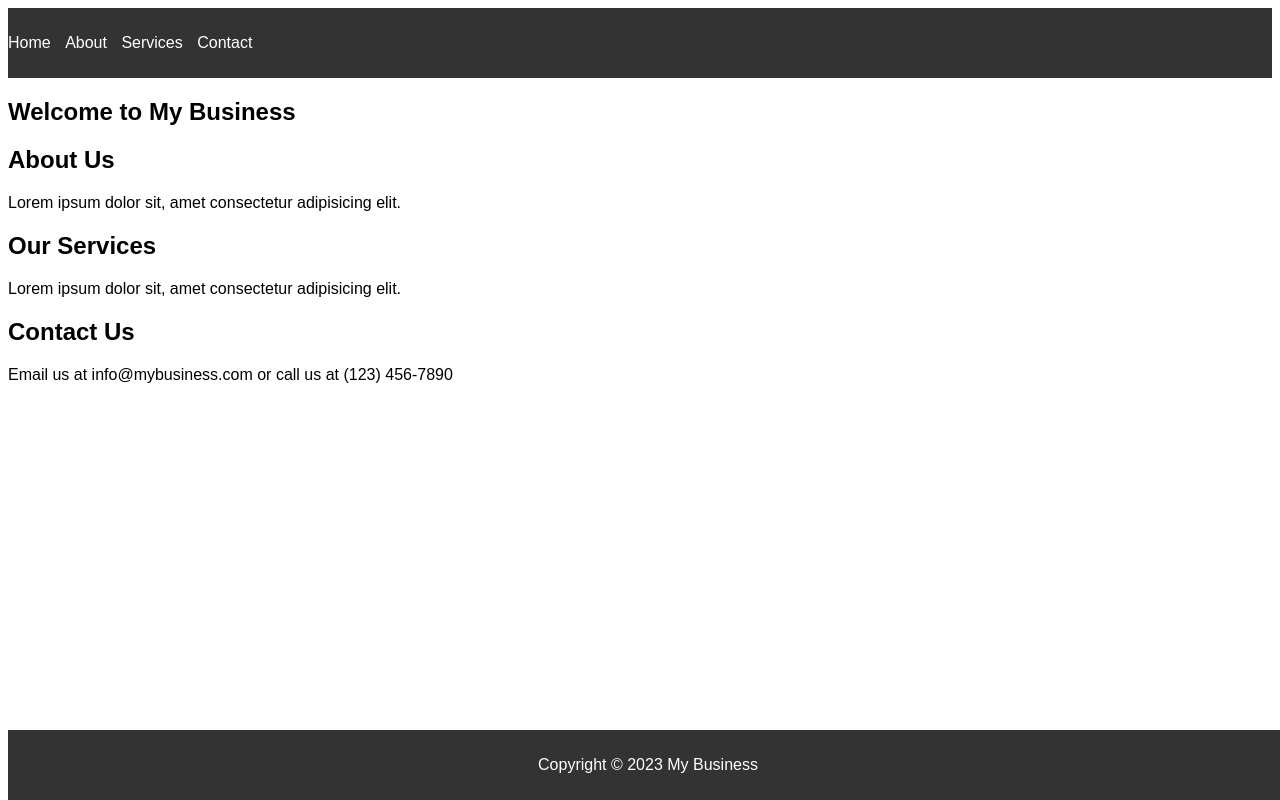
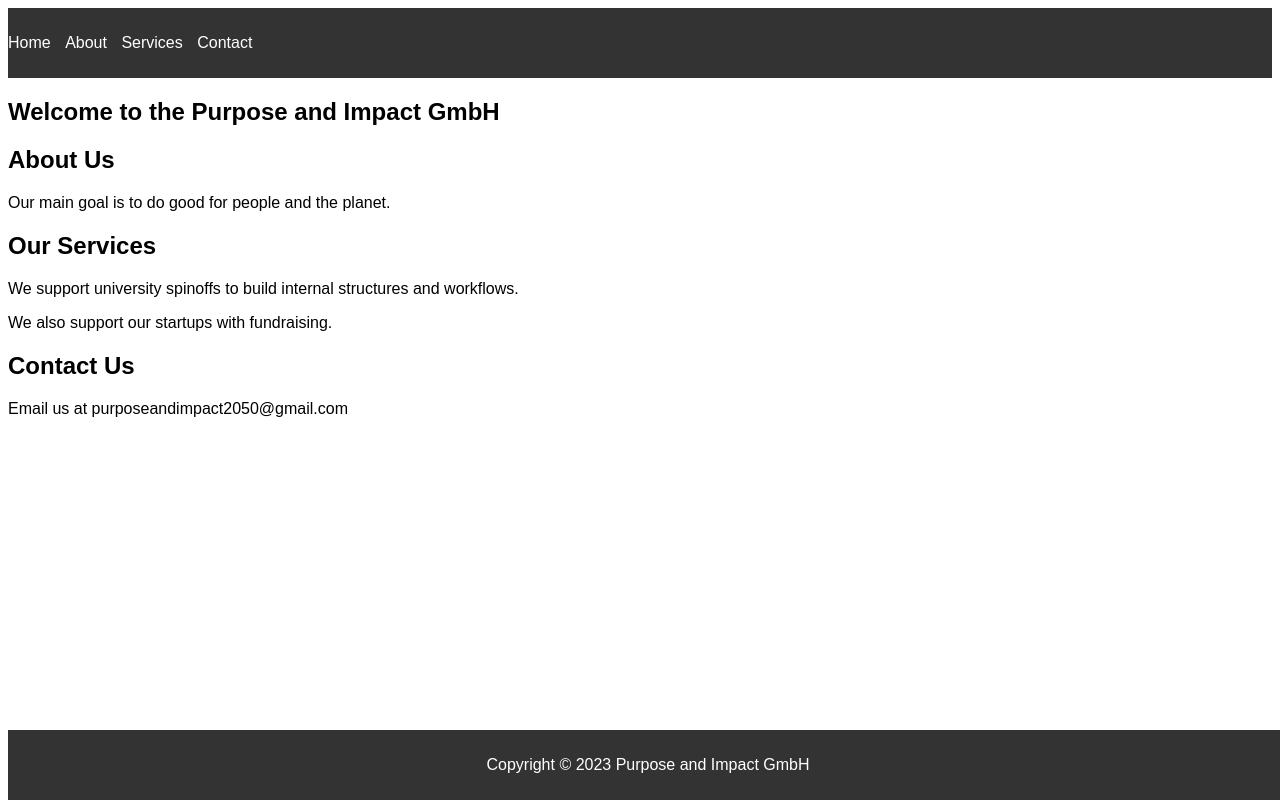
Before and after one commit to h1054454/myfirstwebsite, a plain HTML site: page index.html in a window 1280 px wide. Drawn offline with Linux system fonts and the light colour scheme.

Commit message:
Update index.html

```diff
--- a/index.html
+++ b/index.html
@@ -19,26 +19,27 @@
     </header>
 
     <section id="home">
-        <h1>Welcome to My Business</h1>
+        <h1>Welcome to the Purpose and Impact GmbH</h1>
     </section>
 
     <section id="about">
         <h2>About Us</h2>
-        <p>Lorem ipsum dolor sit, amet consectetur adipisicing elit.</p>
+        <p>Our main goal is to do good for people and the planet.</p>
     </section>
 
     <section id="services">
         <h2>Our Services</h2>
-        <p>Lorem ipsum dolor sit, amet consectetur adipisicing elit.</p>
+        <p>We support university spinoffs to build internal structures and workflows.</p>
+        <p>We also support our startups with fundraising.</p>
     </section>
 
     <section id="contact">
         <h2>Contact Us</h2>
-        <p>Email us at info@mybusiness.com or call us at (123) 456-7890</p>
+        <p>Email us at purposeandimpact2050@gmail.com</p>
     </section>
 
     <footer>
-        <p>Copyright &copy; 2023 My Business</p>
+        <p>Copyright &copy; 2023 Purpose and Impact GmbH</p>
     </footer>
 </body>
 </html>
```
